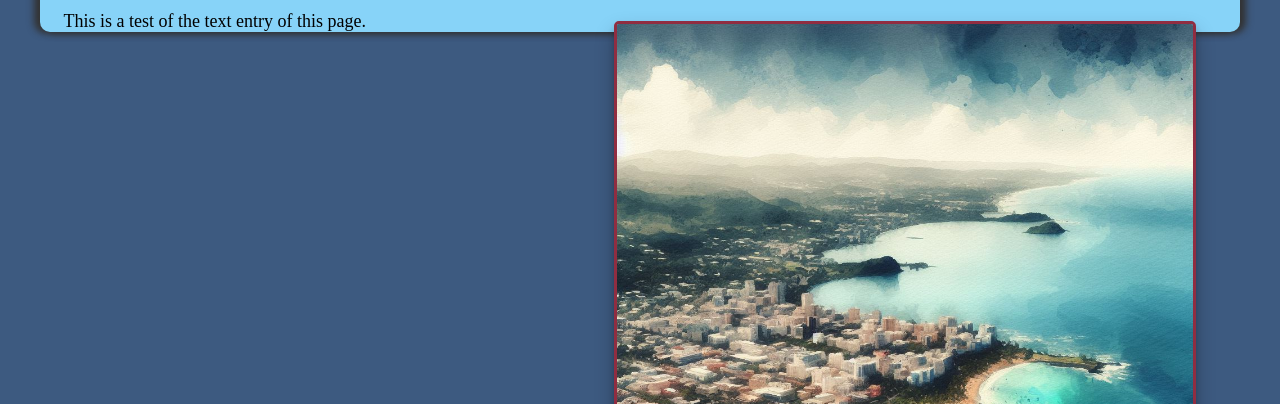
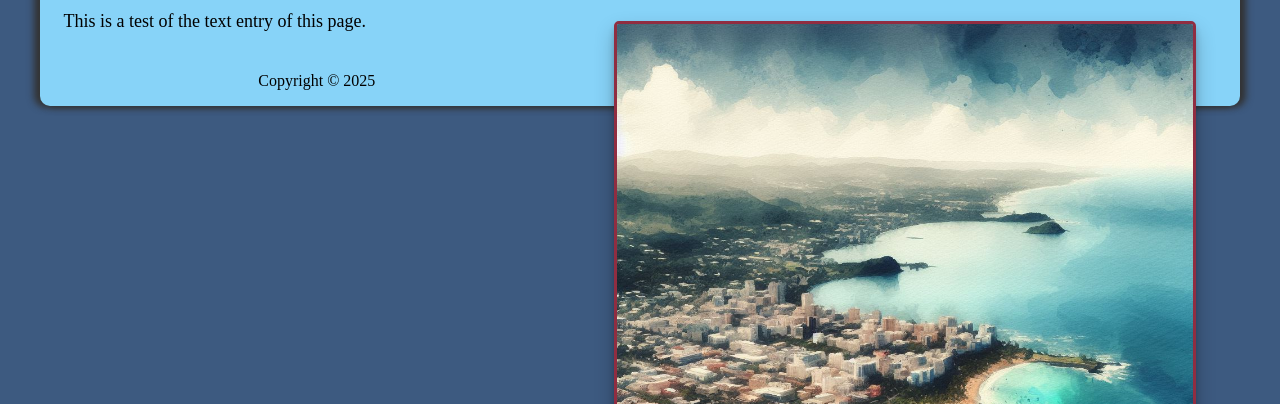
Before and after one commit to DMTumbler/DMTumbler.github.io, a website: page blog.html in a window 1280 px wide. Shown: the part 396-800 px from the top of the page. Drawn offline with Linux system fonts and the light colour scheme.

Commit message:
Add footer with copyright to all pages
A footer section with copyright information for 2025 was added to multiple HTML pages. Corresponding CSS styles were included to ensure consistent alignment and spacing for the new footer. This update improves the site's structure and provides copyright details.

```diff
--- a/blog.html
+++ b/blog.html
@@ -49,6 +49,9 @@
         <img class="featured-image" src="OIG1.jpeg" alt="">
         <p>This is a test of the text entry of this page.</p>
     </div>
+    <footer>
+        <p>Copyright &copy; 2025</p>
+    </footer>
 </main>
 </body>
 </html>
--- a/styles.css
+++ b/styles.css
@@ -35,6 +35,14 @@ hr {
   border-color: #902d41;
   margin-top: 30px;
   box-shadow: 0 1px 2px 1px #333;
+}
+
+footer {
+  display: flex;
+  justify-content: center;
+  align-items: center;
+  flex-direction: column;
+  margin-top: 20px;
 }
 .content {
   border-radius: 10px;
```
Also changed, not shown: about-us.html (+3 -0 lines), contact-us.html (+3 -0 lines), product-page.html (+3 -0 lines).
